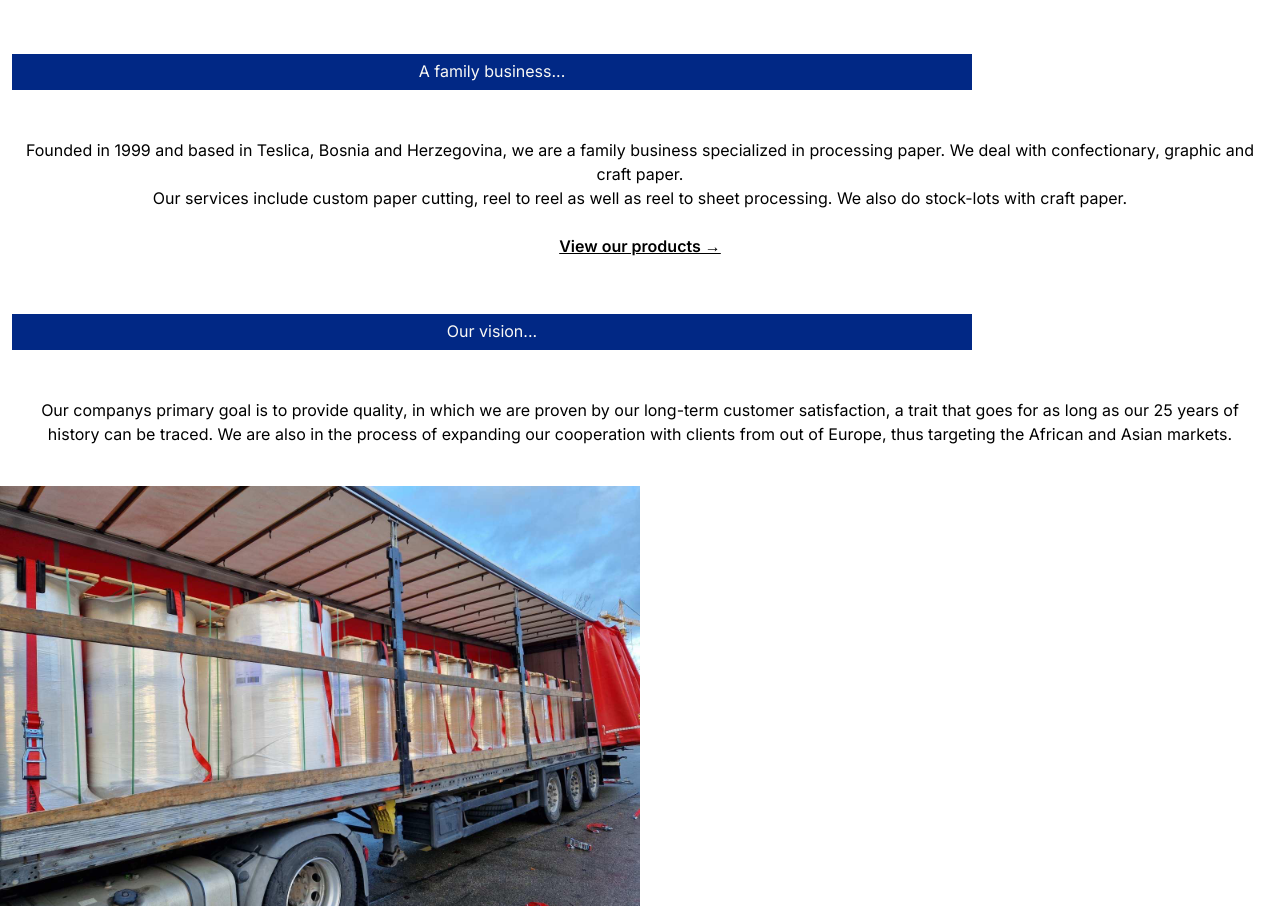
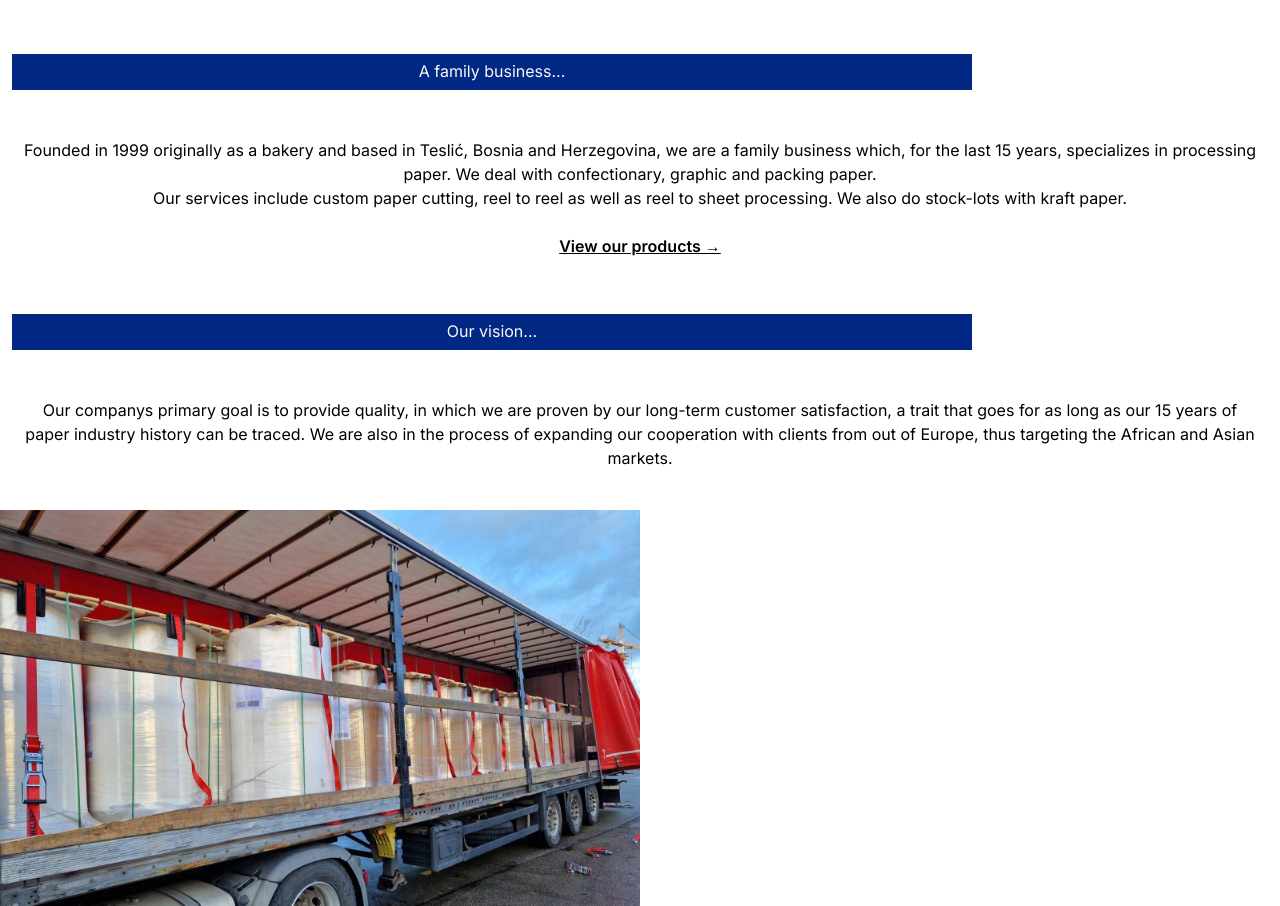
Before and after one commit to theephraimicarus/unitasTeplica, a Next.js app in the folder unitas/: page / in a window 1280 px wide. Shown: the part 974-1880 px from the top of the page. Built offline with nearby package versions, Linux system fonts and the light colour scheme.

Commit message:
products content overhaul pt1

```diff
--- a/unitas/app/components/hero.tsx
+++ b/unitas/app/components/hero.tsx
@@ -25,19 +25,20 @@ export default function Hero() {
       </div>
       <div className="px-[20px] py-4">
         <p className="text-center pt-8">
-          Founded in 1999 and based in Teslica, Bosnia and Herzegovina, we are a
-          family business specialized in processing paper. We deal with
-          confectionary, graphic and
-          craft paper.
-          <br/>
+          Founded in 1999 originally as a bakery and based in Teslić, Bosnia and
+          Herzegovina, we are a family business which, for the last 15 years,
+          specializes in processing paper. We deal with confectionary, graphic
+          and packing paper.
+          <br />
           Our services include custom paper cutting, reel to reel as well as
-          reel to sheet processing. We also do stock-lots with
-          craft paper.
+          reel to sheet processing. We also do stock-lots with kraft paper.
         </p>
       </div>
 
       <a href="/products">
-        <p className="text-center underline pt-2 pb-6 font-semibold">View our products &rarr;</p>
+        <p className="text-center underline pt-2 pb-6 font-semibold">
+          View our products &rarr;
+        </p>
       </a>
 
       <div className="h-[36px] bg-bluenitas text-whitenitas text-center text-4 mt-8 ml-3 w-3/4">
@@ -47,9 +48,9 @@ export default function Hero() {
         <p className="text-center pt-8">
           Our companys primary goal is to provide quality, in which we are
           proven by our long-term customer satisfaction, a trait that goes for
-          as long as our 25 years of history can be traced. We are also in the
-          process of expanding our cooperation with clients from out of Europe,
-          thus targeting the African and Asian markets.
+          as long as our 15 years of paper industry history can be traced. We
+          are also in the process of expanding our cooperation with clients from
+          out of Europe, thus targeting the African and Asian markets.
         </p>
       </div>
       <div className="flex w-full pt-6">
--- a/unitas/app/components/heroproducts.tsx
+++ b/unitas/app/components/heroproducts.tsx
@@ -11,7 +11,7 @@ export default function Hero() {
         </h1>
         <p className="text-center py-4">
           We offer a variety of graphic (LWC, SC, newspaper, wood-free,
-          cardboard) and confectionery (kraft, polyethylene) papers.
+          cardboard) and packing (kraft, polyethylene) papers.
         </p>
       </div>
 
@@ -106,11 +106,29 @@ export default function Hero() {
       </p>
 
       <div className="h-[36px] bg-bluenitas text-whitenitas text-center text-4 mt-8 ml-3 w-3/4">
-        <h1 className="pt-[5px]">Kraft paper</h1>
+        <h1 className="pt-[5px]">Packing paper</h1>
       </div>
 
       <h1 className="text-left text-[24px] text-bluenitas font-semibold mt-8 px-8 underline">
-        Polyethylene kraft paper
+        Kraft paper
+      </h1>
+      <div className="px-[20px] py-4">
+        <p className="text-center pt-8">
+          Kraft paper coated with polyethylene serves as a reliable moisture and
+          grease barrier. It is commonly used in packaging and other
+          applications where safeguarding against environmental factors is
+          essential. Our kraft paper derives from cooperate+ion with Gruenewald
+          paper factories which target non-European markets exclusively, notably
+          Africa and Asia.
+        </p>
+        <p className="text-center py-1 px-2">Brightness: Standard</p>
+      </div>
+      <p className="text-center underline pt-2 pb-12 font-semibold border-b-2 border-bluenitas">
+        <a href="/contact">Make an enquiry &rarr;</a>
+      </p>
+
+      <h1 className="text-left text-[24px] text-bluenitas font-semibold mt-8 px-8 underline">
+        Kraft paper with polyethylene
       </h1>
       <div className="px-[20px] py-4">
         <p className="text-center pt-8">
```
